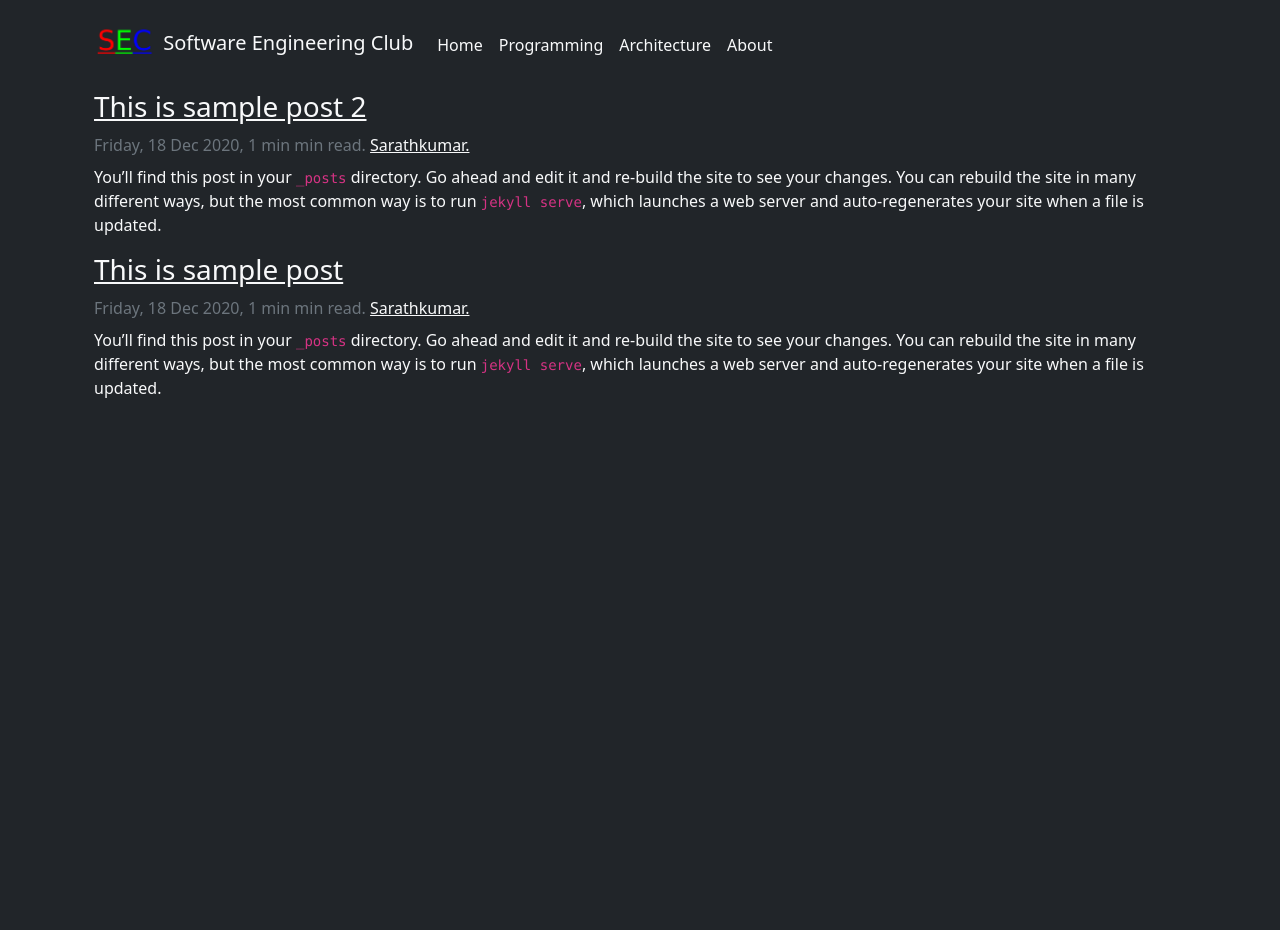
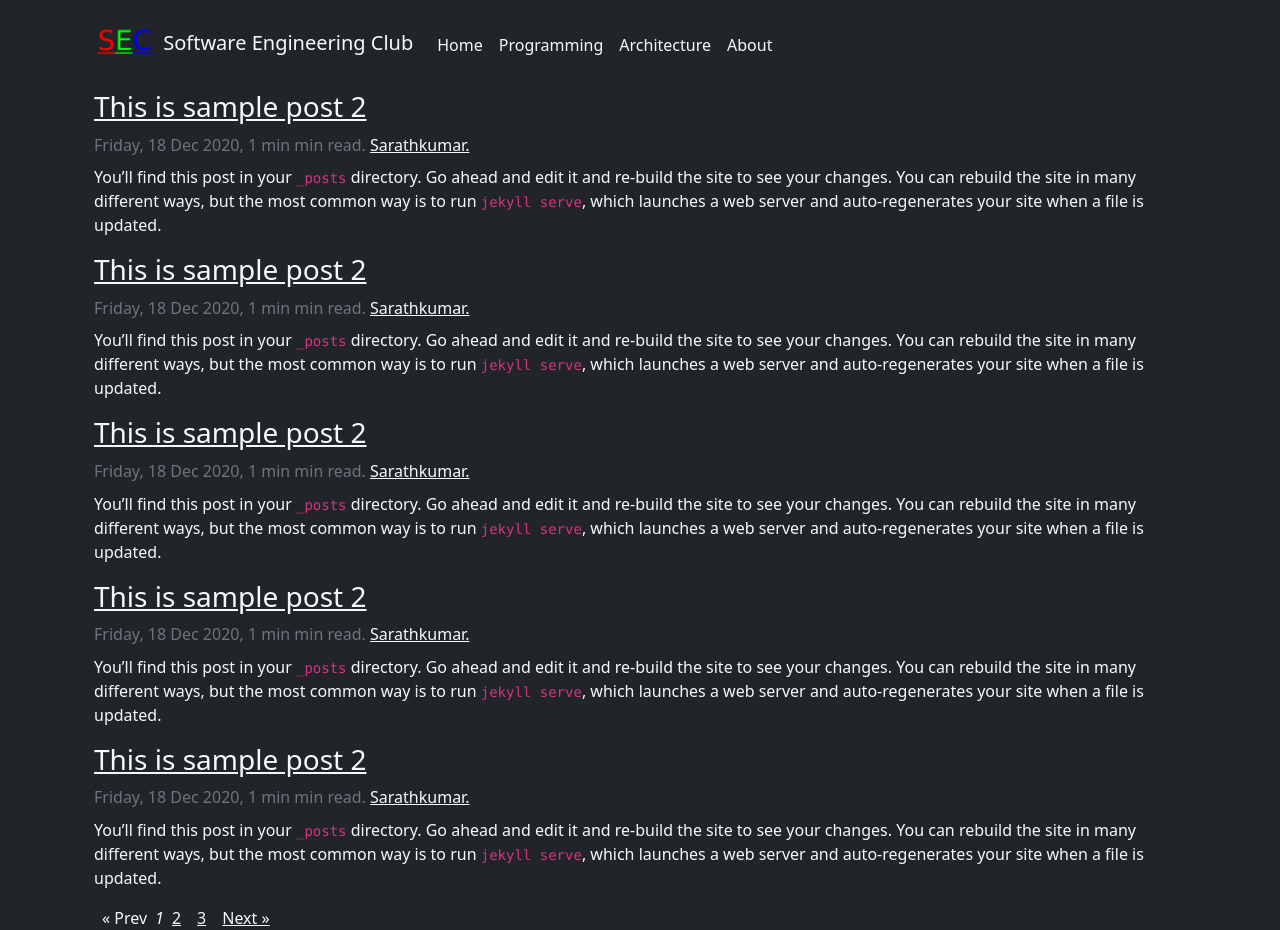
Before and after one commit to sankardevisharath/sankardevisharath.github.io, a Jekyll site: the page built from index.html, in a window 1280 px wide and 930 px high. Built offline with Jekyll 4.4.1, drawn with Linux system fonts in a browser that asks for light colours; the list of posts is cut into pages by our own code.

Commit message:
Added paginator

```diff
--- a/Gemfile
+++ b/Gemfile
@@ -18,6 +18,7 @@ group :jekyll_plugins do
   gem "jekyll-feed", "~> 0.12"
   gem 'jekyll-sitemap'
   gem 'jekyll-seo-tag'
+  gem 'jekyll-paginate', '~> 1.1'
 end
 
 # Windows and JRuby does not include zoneinfo files, so bundle the tzinfo-data gem
--- a/_config.yml
+++ b/_config.yml
@@ -78,3 +78,5 @@ defaults:
       path: ""
     values:
       layout: "default"
+
+paginate: 5
--- a/_layouts/home.html
+++ b/_layouts/home.html
@@ -2,7 +2,7 @@
 layout: default
 ---
 
-{% for post in site.posts %}
+{% for post in paginator.posts %}
 <div>
     <h3>
         <a href="{{ post.url }}">{{ post.title }}</a>
@@ -20,3 +20,28 @@ layout: default
     {{ post.excerpt}}
 </div>
 {% endfor %}
+{% if paginator.total_pages > 1 %}
+<div class="pagination">
+  {% if paginator.previous_page %}
+    <a class="px-2" href="{{ paginator.previous_page_path | relative_url }}">&laquo; Prev</a>
+  {% else %}
+    <span class="px-2" >&laquo; Prev</span>
+  {% endif %}
+
+  {% for page in (1..paginator.total_pages) %}
+    {% if page == paginator.page %}
+      <em>{{ page }}</em>
+    {% elsif page == 1 %}
+      <a class="px-2" href="{{ '/' | relative_url }}">{{ page }}</a>
+    {% else %}
+      <a class="px-2" href="{{ site.paginate_path | relative_url | replace: ':num', page }}">{{ page }}</a>
+    {% endif %}
+  {% endfor %}
+
+  {% if paginator.next_page %}
+    <a class="px-2"  href="{{ paginator.next_page_path | relative_url }}">Next &raquo;</a>
+  {% else %}
+    <span class="px-2" >Next &raquo;</span>
+  {% endif %}
+</div>
+{% endif %}
--- /dev/null
+++ b/programming/_posts/2020-12-30-Sample-Post-2 copy 3.md
@@ -0,0 +1,29 @@
+---
+title:  "This is sample post 2"
+date:   2020-12-18 20:16:52 +0400
+categories: c1 c2
+author: sarath
+---
+You’ll find this post in your `_posts` directory. Go ahead and edit it and re-build the site to see your changes. You can rebuild the site in many different ways, but the most common way is to run `jekyll serve`, which launches a web server and auto-regenerates your site when a file is updated.
+
+Jekyll requires blog post files to be named according to the following format:
+
+`YEAR-MONTH-DAY-title.MARKUP`
+
+Where `YEAR` is a four-digit number, `MONTH` and `DAY` are both two-digit numbers, and `MARKUP` is the file extension representing the format used in the file. After that, include the necessary front matter. Take a look at the source for this post to get an idea about how it works.
+
+Jekyll also offers powerful support for code snippets:
+
+{% highlight ruby %}
+def print_hi(name)
+  puts "Hi, #{name}"
+end
+print_hi('Tom')
+#=> prints 'Hi, Tom' to STDOUT.
+{% endhighlight %}
+
+Check out the [Jekyll docs][jekyll-docs] for more info on how to get the most out of Jekyll. File all bugs/feature requests at [Jekyll’s GitHub repo][jekyll-gh]. If you have questions, you can ask them on [Jekyll Talk][jekyll-talk].
+
+[jekyll-docs]: https://jekyllrb.com/docs/home
+[jekyll-gh]:   https://github.com/jekyll/jekyll
+[jekyll-talk]: https://talk.jekyllrb.com/
--- /dev/null
+++ b/programming/_posts/2020-12-30-Sample-Post-2 copy 4.md
@@ -0,0 +1,29 @@
+---
+title:  "This is sample post 2"
+date:   2020-12-18 20:16:52 +0400
+categories: c1 c2
+author: sarath
+---
+You’ll find this post in your `_posts` directory. Go ahead and edit it and re-build the site to see your changes. You can rebuild the site in many different ways, but the most common way is to run `jekyll serve`, which launches a web server and auto-regenerates your site when a file is updated.
+
+Jekyll requires blog post files to be named according to the following format:
+
+`YEAR-MONTH-DAY-title.MARKUP`
+
+Where `YEAR` is a four-digit number, `MONTH` and `DAY` are both two-digit numbers, and `MARKUP` is the file extension representing the format used in the file. After that, include the necessary front matter. Take a look at the source for this post to get an idea about how it works.
+
+Jekyll also offers powerful support for code snippets:
+
+{% highlight ruby %}
+def print_hi(name)
+  puts "Hi, #{name}"
+end
+print_hi('Tom')
+#=> prints 'Hi, Tom' to STDOUT.
+{% endhighlight %}
+
+Check out the [Jekyll docs][jekyll-docs] for more info on how to get the most out of Jekyll. File all bugs/feature requests at [Jekyll’s GitHub repo][jekyll-gh]. If you have questions, you can ask them on [Jekyll Talk][jekyll-talk].
+
+[jekyll-docs]: https://jekyllrb.com/docs/home
+[jekyll-gh]:   https://github.com/jekyll/jekyll
+[jekyll-talk]: https://talk.jekyllrb.com/
--- /dev/null
+++ b/programming/_posts/2020-12-30-Sample-Post-2 copy 5.md
@@ -0,0 +1,29 @@
+---
+title:  "This is sample post 2"
+date:   2020-12-18 20:16:52 +0400
+categories: c1 c2
+author: sarath
+---
+You’ll find this post in your `_posts` directory. Go ahead and edit it and re-build the site to see your changes. You can rebuild the site in many different ways, but the most common way is to run `jekyll serve`, which launches a web server and auto-regenerates your site when a file is updated.
+
+Jekyll requires blog post files to be named according to the following format:
+
+`YEAR-MONTH-DAY-title.MARKUP`
+
+Where `YEAR` is a four-digit number, `MONTH` and `DAY` are both two-digit numbers, and `MARKUP` is the file extension representing the format used in the file. After that, include the necessary front matter. Take a look at the source for this post to get an idea about how it works.
+
+Jekyll also offers powerful support for code snippets:
+
+{% highlight ruby %}
+def print_hi(name)
+  puts "Hi, #{name}"
+end
+print_hi('Tom')
+#=> prints 'Hi, Tom' to STDOUT.
+{% endhighlight %}
+
+Check out the [Jekyll docs][jekyll-docs] for more info on how to get the most out of Jekyll. File all bugs/feature requests at [Jekyll’s GitHub repo][jekyll-gh]. If you have questions, you can ask them on [Jekyll Talk][jekyll-talk].
+
+[jekyll-docs]: https://jekyllrb.com/docs/home
+[jekyll-gh]:   https://github.com/jekyll/jekyll
+[jekyll-talk]: https://talk.jekyllrb.com/
--- /dev/null
+++ b/programming/_posts/2020-12-30-Sample-Post-2 copy.md
@@ -0,0 +1,29 @@
+---
+title:  "This is sample post 2"
+date:   2020-12-18 20:16:52 +0400
+categories: c1 c2
+author: sarath
+---
+You’ll find this post in your `_posts` directory. Go ahead and edit it and re-build the site to see your changes. You can rebuild the site in many different ways, but the most common way is to run `jekyll serve`, which launches a web server and auto-regenerates your site when a file is updated.
+
+Jekyll requires blog post files to be named according to the following format:
+
+`YEAR-MONTH-DAY-title.MARKUP`
+
+Where `YEAR` is a four-digit number, `MONTH` and `DAY` are both two-digit numbers, and `MARKUP` is the file extension representing the format used in the file. After that, include the necessary front matter. Take a look at the source for this post to get an idea about how it works.
+
+Jekyll also offers powerful support for code snippets:
+
+{% highlight ruby %}
+def print_hi(name)
+  puts "Hi, #{name}"
+end
+print_hi('Tom')
+#=> prints 'Hi, Tom' to STDOUT.
+{% endhighlight %}
+
+Check out the [Jekyll docs][jekyll-docs] for more info on how to get the most out of Jekyll. File all bugs/feature requests at [Jekyll’s GitHub repo][jekyll-gh]. If you have questions, you can ask them on [Jekyll Talk][jekyll-talk].
+
+[jekyll-docs]: https://jekyllrb.com/docs/home
+[jekyll-gh]:   https://github.com/jekyll/jekyll
+[jekyll-talk]: https://talk.jekyllrb.com/
```
Also changed, not shown: _posts/2020-12-18-welcome-to-jekyll copy 2.markdown (added, +29 -0 lines), _posts/2020-12-18-welcome-to-jekyll copy 3.markdown (added, +29 -0 lines), _posts/2020-12-18-welcome-to-jekyll copy 4.markdown (added, +29 -0 lines), _posts/2020-12-18-welcome-to-jekyll copy.markdown (added, +29 -0 lines), programming/_posts/2020-12-30-Sample-Post-2 copy 2.md (added, +29 -0 lines), Gemfile.lock, index.html (renamed from index.markdown).
